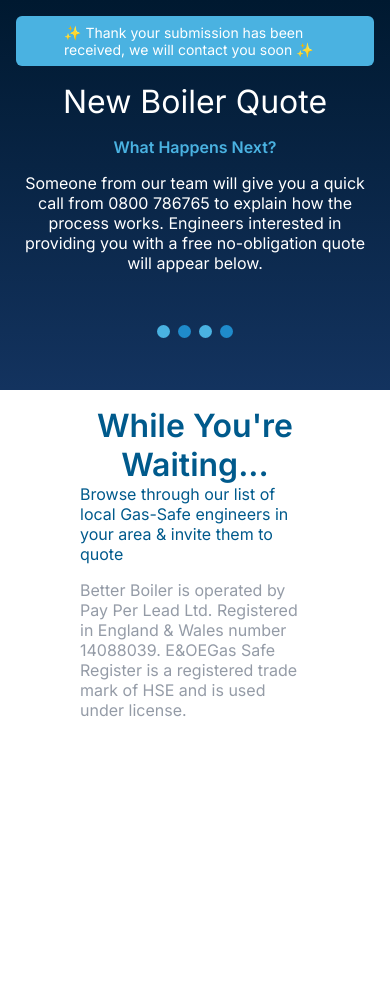
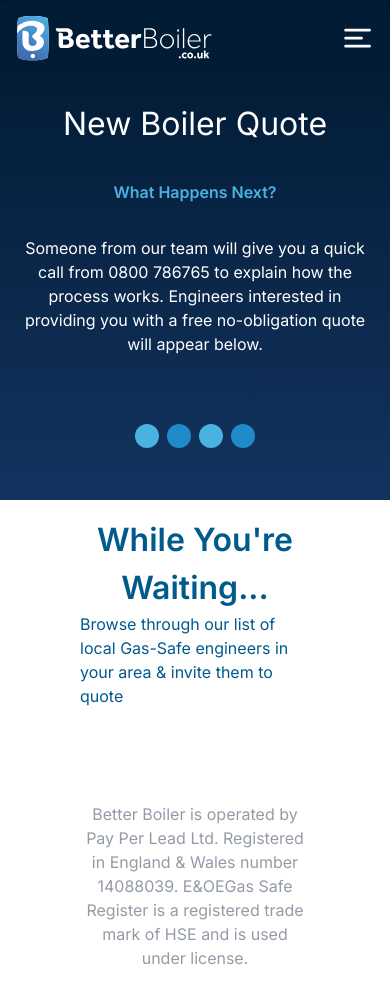
Before and after one commit to cyber-evangelists/payperlead-fe, a Next.js app: page / in a window 390 px wide. Before the commit the page ends 844 px from the top, so only its background shows below. Built offline with nearby package versions, Linux system fonts and the light colour scheme.

Commit message:
complete 1 page with responsiveness

```diff
--- a/src/pages/Components/Hero.tsx
+++ b/src/pages/Components/Hero.tsx
@@ -1,66 +1,48 @@
 import { Box, Flex, Text, Image, Button } from "@chakra-ui/react";
-import { useEffect, useState } from "react";
-
 export default function Hero() {
-  const [windowsWidth, setWindowsWidth] = useState(window.innerWidth);
-  useEffect(() => {
-    const handleResize = () => {
-      setWindowsWidth(window.innerWidth);
-    };
-
-    window.addEventListener("resize", handleResize);
-
-    return () => window.removeEventListener("resize", handleResize);
-  }, []);
-
   const btn = (bgc: string) => {
     return (
       <Button
         border="none"
         borderRadius="50%"
-        w="13px"
-        h="13px"
+        size="xs"
         bgColor={bgc}
         cursor={"pointer"}
+        zIndex={0}
       ></Button>
     );
   };
   return (
     <Flex flex={8} direction="column">
       <Flex
-        flex="2"
+        flex="3"
         direction="column"
         alignItems={"center"}
         justifyContent={"space-between"}
-        gap="1rem"
+        gap="2rem"
         p="1rem"
+        paddingTop={{ sm: "6em", md: "1rem" }}
         bg="linear-gradient(180deg, #001930 0%, #13335F 100%)"
       >
         <Text
+          w="100%"
+          maxW={"665px"}
+          textAlign={"center"}
           color="white"
           bg="#4AB2E1"
           borderRadius={"6px"}
-          px="3rem"
+          px="0.5rem"
           py="0.5rem"
-          fontSize={"14px"}
+          fontSize={"12px"}
         >
-          ✨ Thank your submission has been received, we will contact you soon
-          ✨
+          {
+            "✨ Thank your submission has been received, we will contact you soon  ✨"
+          }
         </Text>
-        <Text
-          fontSize="2rem"
-          color="white"
-          textAlign={"center"}
-          // mt="4rem"
-          // mb="1rem"
-        >
+        <Text fontSize="2rem" color="white" textAlign={"center"}>
           New Boiler Quote
         </Text>
-        <Text
-          color="#4AB2E1"
-          fontWeight={600}
-          //  mb="0.7rem"
-        >
+        <Text color="#4AB2E1" fontWeight={600}>
           What Happens Next?
         </Text>
         <Text
@@ -82,11 +64,12 @@
         </Flex>
       </Flex>
       <Flex
-        flex="5"
+        bgColor={"white"}
+        flex="2"
         direction="column"
         alignItems={"center"}
         justifyContent="space-between"
-        gap="1rem"
+        gap="3rem"
         px="5rem"
         py="1rem"
       >
@@ -102,7 +85,7 @@
             invite them to quote
           </Text>
         </Box>
-        <Text justifySelf={"flex-end"} color="#2B3950" opacity="0.5">
+        <Text textAlign={"center"} mt="2.9rem" color="#2B3950" opacity="0.5">
           Better Boiler is operated by Pay Per Lead Ltd. Registered in England &
           Wales number 14088039. E&OEGas Safe Register is a registered trade
           mark of HSE and is used under license.
--- a/src/pages/Components/LandingPage.tsx
+++ b/src/pages/Components/LandingPage.tsx
@@ -1,11 +1,14 @@
-import { Box, Flex, Text, Image } from "@chakra-ui/react";
+import { Flex } from "@chakra-ui/react";
 import Sidebar from "./Sidebar";
 import Hero from "./Hero";
+import MobileSidebar from "./MobileSidebar";
+
 export default function LandingPage() {
   return (
-    <Flex >
+    <Flex>
+      <MobileSidebar />
       <Sidebar />
-      <Hero/>
+      <Hero />
     </Flex>
   );
 }
--- /dev/null
+++ b/src/pages/Components/MobileSidebar.tsx
@@ -0,0 +1,132 @@
+import { Box, Flex, Text, Image, List, ListItem } from "@chakra-ui/react";
+import { useBreakpointValue } from "@chakra-ui/react";
+import { useEffect, useState } from "react";
+
+import Link from "next/link";
+export default function MobileSidebar() {
+  const [isDrawerOpen, setIsDrawerOpen] = useState(false);
+  const handleDrawerClick = () => {
+    setIsDrawerOpen((prev) => !prev);
+  };
+  const sidebar_data = [
+    {
+      id: 1,
+      name: "Home",
+      image: { alt: "Home icon", src: "./Assets/home_icon.svg" },
+    },
+    {
+      id: 2,
+      name: "History",
+      image: { alt: "History icon", src: "./Assets/history_icon.svg" },
+    },
+    {
+      id: 3,
+      name: "Profile",
+      image: { alt: "Profile icon", src: "./Assets/profile_icon.svg" },
+    },
+    {
+      id: 4,
+      name: "Help",
+      image: { alt: "Help icon", src: "./Assets/help_icon.svg" },
+    },
+  ];
+  const sidebarList = sidebar_data.map((item) => {
+    return (
+      <ListItem
+        key={item.id}
+        display={"flex"}
+        p={"0.5rem"}
+        alignItems={"center"}
+        gap="0.75rem"
+        borderRadius={"12px"}
+        color="#A0BADC"
+        _hover={{
+          bg: "#1E3E5D",
+          color: "white",
+          img: {
+            filter: "brightness(0) invert(1)",
+          },
+        }}
+        py="0.75rem"
+      >
+        <Image alt={item.image.alt} src={item.image.src} />
+        <Link
+          style={{
+            textDecoration: "none",
+            color: "inherit",
+          }}
+          href="/"
+        >
+          <Text display="inline" textDecoration={"none"}>
+            {item.name}
+          </Text>
+        </Link>
+      </ListItem>
+    );
+  });
+
+  var sidebar = (
+    <List
+      w="70%"
+      h="95vh"
+      bg="linear-gradient(180deg, #021C35 0%, #13335F 100%)"
+      color="white"
+      fontWeight={600}
+      p="1rem"
+      pt="2rem"
+      borderBottomRadius={"15px"}
+      display={{ base: "block", md: "none" }}
+      transform={isDrawerOpen ? "translateX(0)" : "translateX(-1550px)"}
+      transition={
+        isDrawerOpen
+          ? "transform 250ms ease-in-out"
+          : "transform 350ms ease-in-out"
+      }
+    >
+      {sidebarList}
+
+      <Text ml="0rem" mt="2.5rem" color="white" fontSize="14px">
+        + Submit a new request
+      </Text>
+    </List>
+  );
+  return (
+    <Flex
+      display={{ base: "block", md: "none" }}
+      position={"fixed"}
+      direction="column"
+      w="100%"
+      zIndex={1}
+    >
+      <Flex
+        w="100%"
+        alignItems={"center"}
+        justifyContent={"space-between"}
+        bgColor={" #021C35"}
+        borderTopRadius={"15px"}
+        borderBottomRadius={isDrawerOpen ? "0px" : "15px"}
+        p="1rem"
+      >
+        <Image maxW="12.25rem" alt="logo" src="./Assets/logo.svg" />
+        <Box
+          as="img"
+          src="./Assets/menu.svg"
+          alt="menu logo"
+          cursor="pointer"
+          onClick={() => {
+            handleDrawerClick();
+          }}
+          _hover={{
+            transform: "scale(1.1)",
+            transition: "transform 0.2s ease-in-out",
+          }}
+          _active={{
+            transform: "scale(0.9)",
+            transition: "transform 0.2s ease-in-out",
+          }}
+        />
+      </Flex>
+      {sidebar}
+    </Flex>
+  );
+}
--- a/src/pages/Components/Sidebar.tsx
+++ b/src/pages/Components/Sidebar.tsx
@@ -3,16 +3,6 @@
 
 import Link from "next/link";
 export default function Sidebar() {
-  const [windowsWidth, setWindowsWidth] = useState(window.innerWidth);
-  useEffect(() => {
-    const handleResize = () => {
-      setWindowsWidth(window.innerWidth);
-    };
-
-    window.addEventListener("resize", handleResize);
-
-    return () => window.removeEventListener("resize", handleResize);
-  }, []);
   const sidebar_data = [
     {
       id: 1,
@@ -72,10 +62,10 @@
   });
   return (
     <Flex
-      display={windowsWidth >768 ? 'flex':'none'}
+      display={{base:'none', md:'flex'}}
       flex={2}
       direction="column"
-      h="100vh"
+      // h="100vh"
       bgColor={"#05294B"}
       pt="2rem"
       px="1vw"
--- a/src/pages/Components/mobHeader.tsx
+++ /dev/null
@@ -1,6 +0,0 @@
-import { Box, Flex, Text, Image, List, ListItem } from "@chakra-ui/react";
-import { useEffect, useState } from "react";
-import Link from "next/link";
-export default function mobHeader(){
-
-}
--- a/src/pages/_app.tsx
+++ b/src/pages/_app.tsx
@@ -1,6 +1,12 @@
+import { ChakraProvider, CSSReset } from "@chakra-ui/react";
 import '@/styles/globals.css'
 import type { AppProps } from 'next/app'
 
-export default function App({ Component, pageProps }: AppProps) {
-  return <Component {...pageProps} />
+export default function MyApp({ Component, pageProps }: AppProps) {
+  return (
+    <ChakraProvider >
+      <CSSReset />
+      <Component {...pageProps} />
+    </ChakraProvider>
+  );
 }
```
Also changed, not shown: public/Assets/menu.svg (added).
